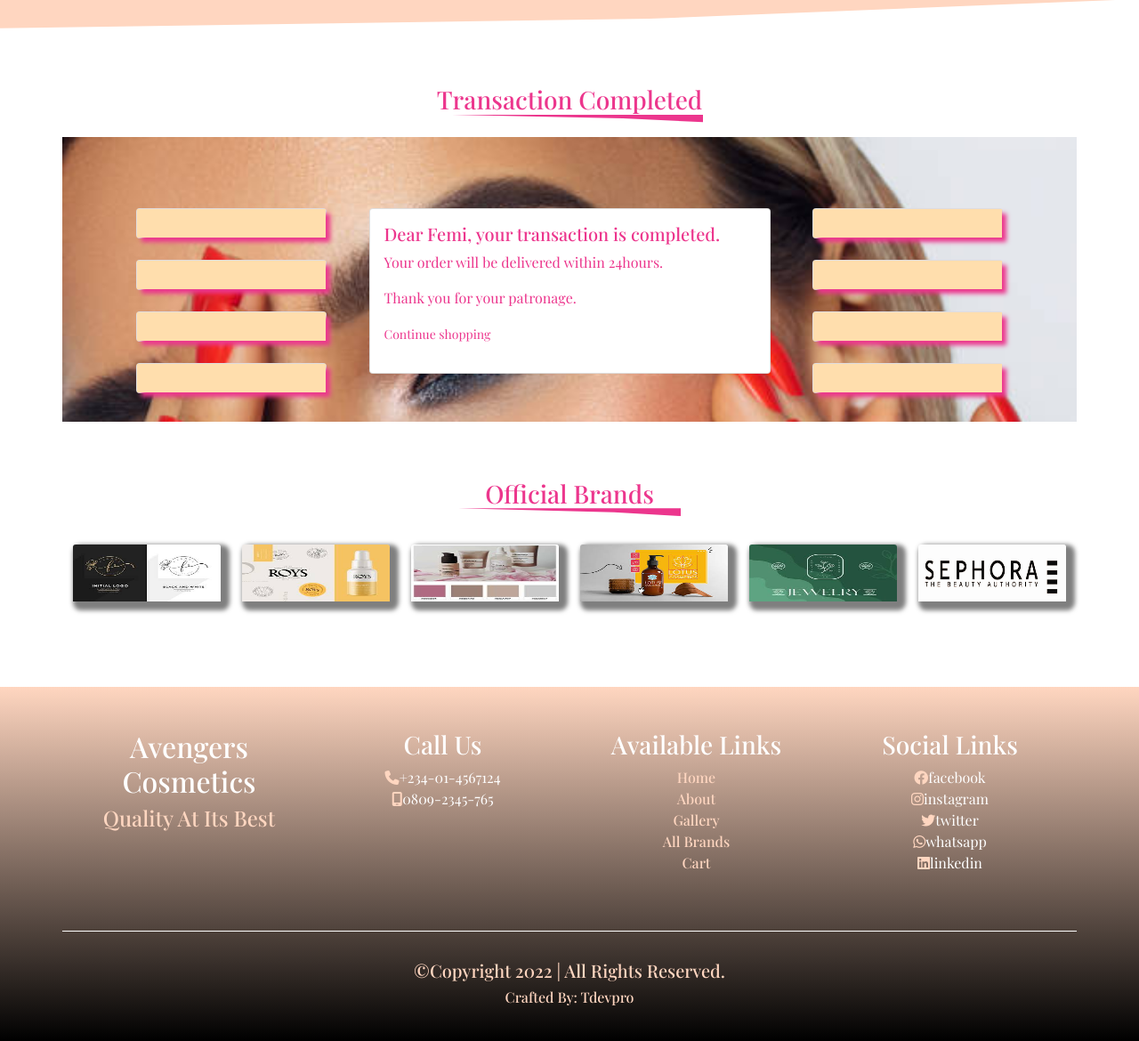
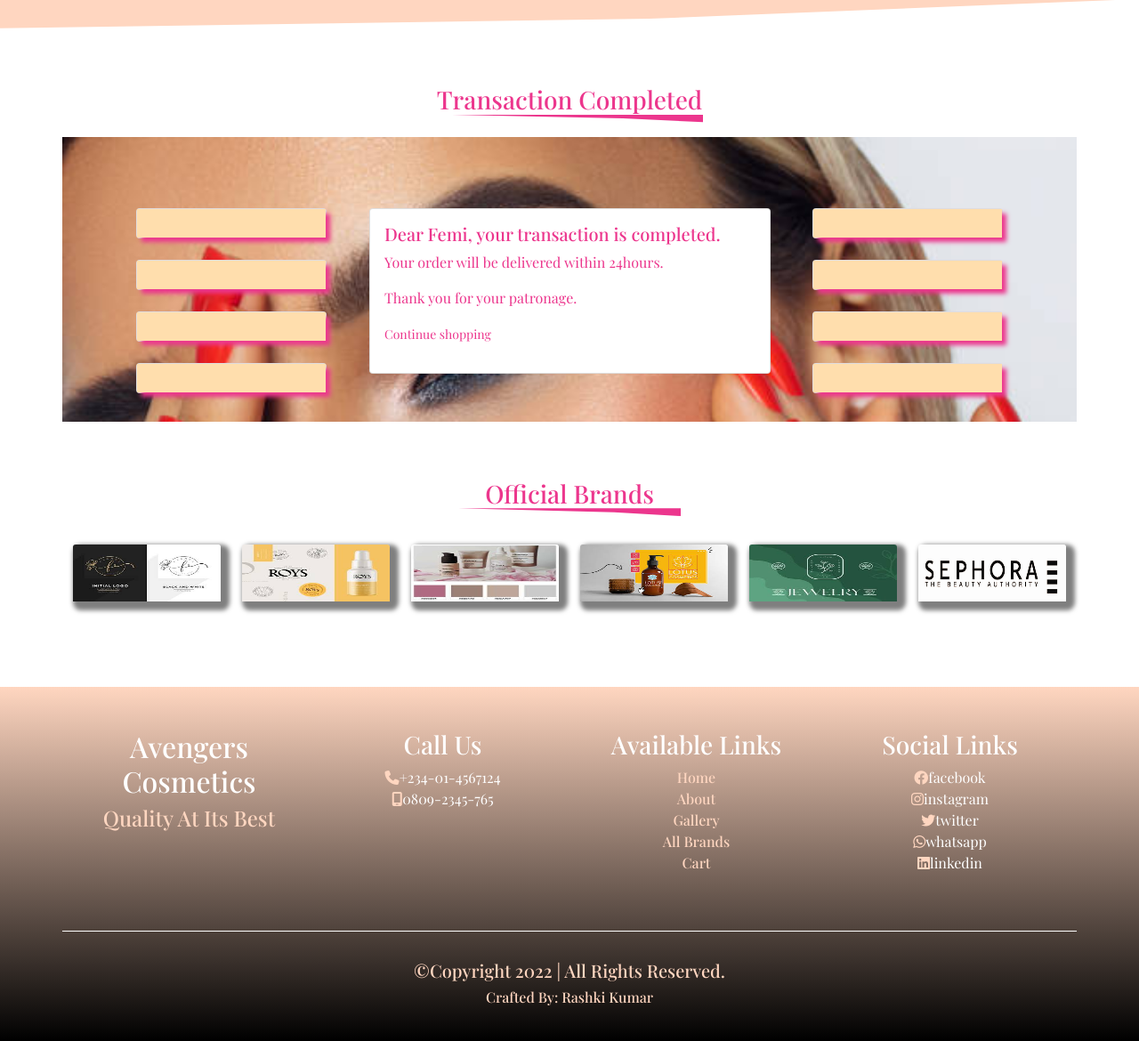
Before and after one commit to Belhanda101/cosmetics, a Django app: page /callback in a window 1280 px wide. Shown: the part 76-1246 px from the top of the page at 89% size. Run offline with Django 4.2, Linux system fonts and the light colour scheme; a user stored in the database is signed in; data comes from the database, SQL or seed files in the repository; both versions use the stored data as it was after the commit; some libraries are stand-ins or nearby versions; some web fonts are replaced.

Commit message:
footer updated

```diff
--- a/mainapp/templates/footer.html
+++ b/mainapp/templates/footer.html
@@ -44,7 +44,7 @@
         <div class="row justify-content-center">
           <div class="col-9 box">
             <h5>&copy;copyright 2022 | all rights reserved.</h5>
-            <h6><a href="#">crafted by: Tdevpro</a></h6>
+            <h6><a href="#">crafted by: Rashki Kumar</a></h6>
           </div>
         </div>
       </div>
```
Also changed, not shown: db.sqlite3.
